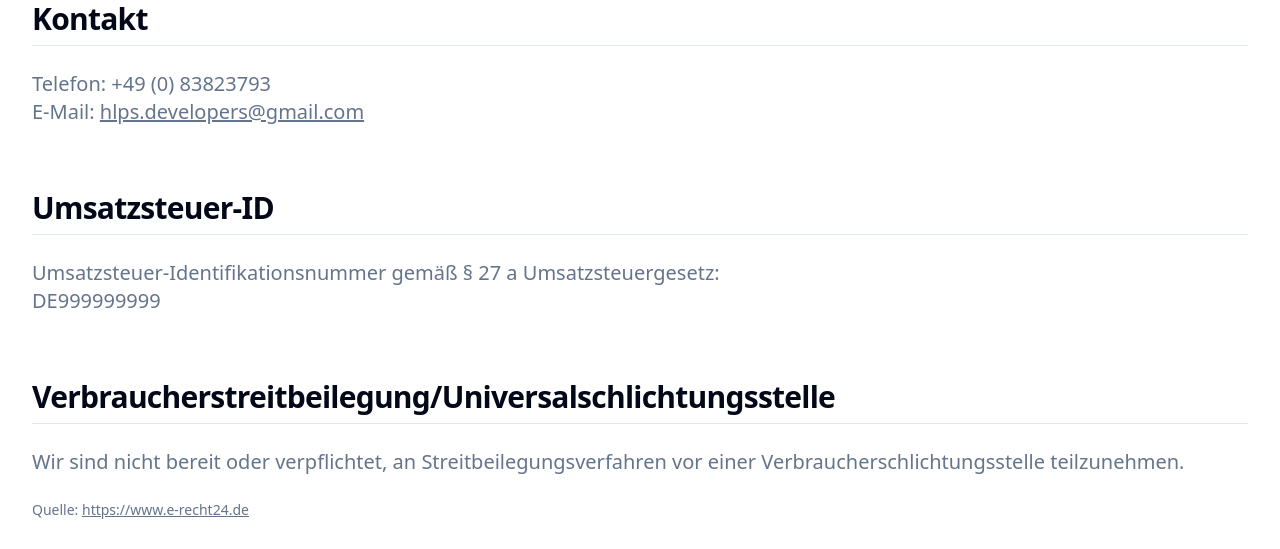
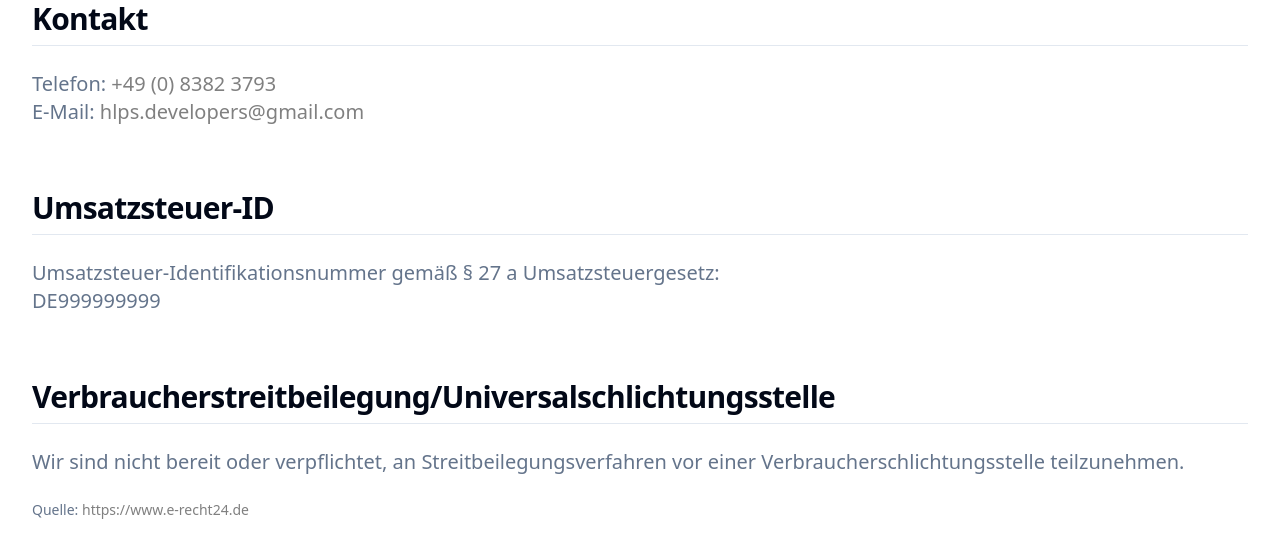
Before and after one commit to MultiMediaCoding/squash-website, a React (Vite) app: page /impressum in a window 1280 px wide. Shown: the part 467-1016 px from the top of the page. Built offline with nearby package versions, Linux system fonts and the light colour scheme.

Commit message:
emblem asset added, styled footer, less margin in AppsView

```diff
--- a/src/App.css
+++ b/src/App.css
@@ -3,3 +3,14 @@
   padding: 2rem;
   text-align: center;
 }
+
+/* Link and email styling */
+.gray-link {
+  color: gray;
+  text-decoration: none;
+}
+
+.gray-link:hover {
+  color: darkgrey;
+  text-decoration: underline;
+}
--- a/src/components/Apps/AppsPage/AppContainer/AppContainer.tsx
+++ b/src/components/Apps/AppsPage/AppContainer/AppContainer.tsx
@@ -13,13 +13,17 @@ export function AppContainer({ app }: { app: App }) {
       <div className={"iconContainer"}>
         <img className={"containerAppIcon"} src={app.icon}></img>
       </div>
-      <div className="text-lg font-semibold">{app.name}</div>
+      <div>
+        <div className="text-lg font-semibold" style={{ marginBottom: "-4px" }}>
+          {app.name}
+        </div>
         <small
           style={{ color: "#A0A0A0", lineHeight: "1.4" }}
           className="text-sm font-regular leading-none"
         >
           {app.shortDescription}
         </small>
+      </div>
     </button>
   );
 }
--- a/src/components/Datenschutzbestimmungen/Datenschutzbestimmungen.css
+++ b/src/components/Datenschutzbestimmungen/Datenschutzbestimmungen.css
@@ -1,17 +1,3 @@
-
-
-  .content-paragraph {
-    margin-top: 10px;
-    line-height: 1.7;
-  }
-
-  /* Link and email styling */
-  .gray-link {
-    color: gray;
-    text-decoration: none;
-  }
-
-  .gray-link:hover {
-    color: darkgrey;
-    text-decoration: underline;
-  }
+.datenschutzbestimmungen {
+  text-align: left;
+}
--- a/src/components/Datenschutzbestimmungen/Datenschutzbestimmungen.tsx
+++ b/src/components/Datenschutzbestimmungen/Datenschutzbestimmungen.tsx
@@ -5,7 +5,7 @@ import { NavigationBar } from "../Navigation/NavigationBar";
 
 export const Datenschutzbestimmungen: React.FC = () => {
   return (
-    <div>
+    <div className="datenschutzbestimmungen">
       <NavigationBar></NavigationBar>
       <br></br>
       <br></br>
--- a/src/components/Home/Footer/Footer.css
+++ b/src/components/Home/Footer/Footer.css
@@ -14,6 +14,25 @@
   text-align: left;
 }
 
+.divider {
+  border: 0;
+  height: 1px;
+  background: #cdcdcd;
+}
+
+@media (max-width: 768px) {
+  .divider {
+    margin: 20px;
+  }
+}
+
+@media (min-width: 768px) {
+  .divider {
+    max-width: 1024px;
+    margin: 20px auto 20px auto;
+  }
+}
+
 @media (max-width: calc(1024px + 5rem)) {
   .footer-content {
     margin-left: 2rem;
--- a/src/components/Home/Footer/Footer.tsx
+++ b/src/components/Home/Footer/Footer.tsx
@@ -2,6 +2,8 @@ import { Link } from "react-router-dom";
 import "./Footer.css";
 
 export function Footer() {
+  const appleDesignResourcesLegal =
+    "Apple, the Apple logo, macOS, Mac, iPhone, and iPad are trademarks of Apple&nbsp;Inc., registered in the U.S. and other countries and regions. App&nbsp;Store is a service mark of Apple&nbsp;Inc. IOS is a trademark or registered trademark of Cisco in the U.S. and other countries and is used under license.";
   return (
     <div className="footer">
       <div className="footer-content">
@@ -15,6 +17,12 @@ export function Footer() {
           Datenschutz
         </Link>
       </div>
+
+      <hr className={"divider"} />
+
+      <p className="text-sm text-muted-foreground footer-content">
+        {appleDesignResourcesLegal}
+      </p>
     </div>
   );
 }
--- a/src/components/Impressum/Impressum.tsx
+++ b/src/components/Impressum/Impressum.tsx
@@ -32,10 +32,13 @@ export const Impressum: React.FC = () => {
           Kontakt
         </h2>
         <p className="text-xl text-muted-foreground">
-          Telefon: +49 (0) 83823793
+          Telefon:{" "}
+          <a href="tel:+4983823793" className="gray-link">
+            +49 (0) 8382 3793
+          </a>
           <br />
           E-Mail:{" "}
-          <a href="mailto:hlps.developers@gmail.com" className="underline">
+          <a href="mailto:hlps.developers@gmail.com" className="gray-link">
             hlps.developers@gmail.com
           </a>
         </p>
@@ -63,7 +66,7 @@ export const Impressum: React.FC = () => {
             href="https://www.e-recht24.de"
             target="_blank"
             rel="noopener noreferrer"
-            className="underline"
+            className="gray-link"
           >
             https://www.e-recht24.de
           </a>
--- a/src/components/Navigation/NavigationBar.tsx
+++ b/src/components/Navigation/NavigationBar.tsx
@@ -8,7 +8,7 @@ import {
   NavigationMenuList,
   navigationMenuTriggerStyle,
 } from "../ui/navigation-menu";
-import squashLogo from "/images/squash-logo.svg";
+import squashLogo from "/images/logo-wordmark.svg";
 import "./NavigationBar.css";
 
 export function NavigationBar({ backgroundColor = "bg-background" }) {
```
Also changed, not shown: public/images/logo-emblem.svg (added), public/images/logo-wordmark.svg (renamed from public/images/squash-logo.svg). Lines whose indentation alone changed are shown as unchanged.
